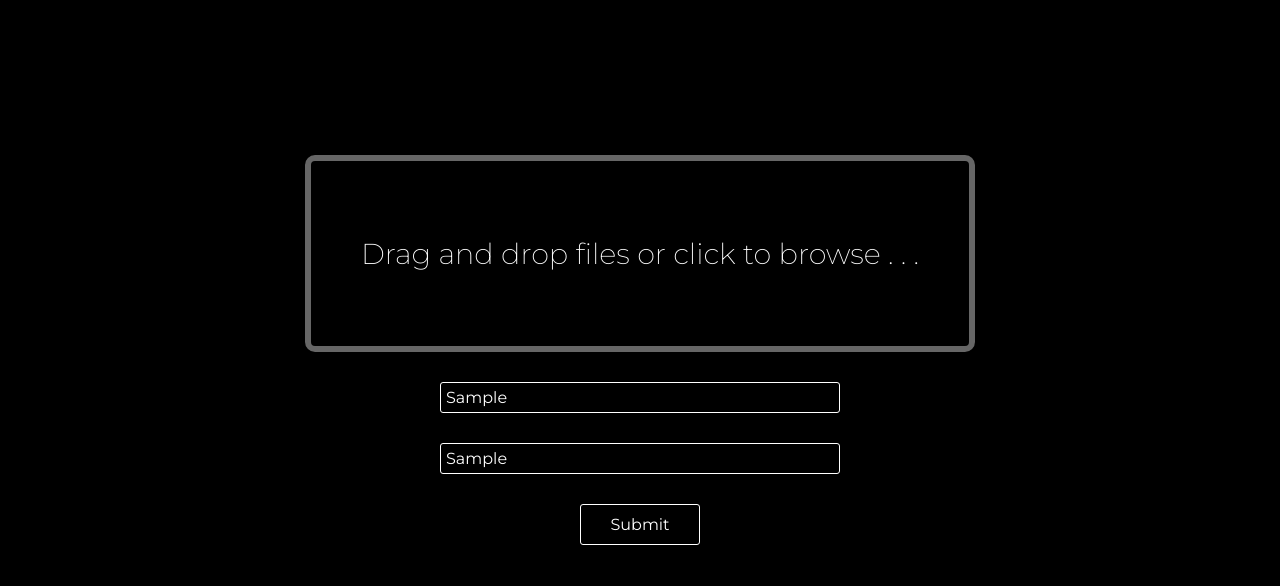
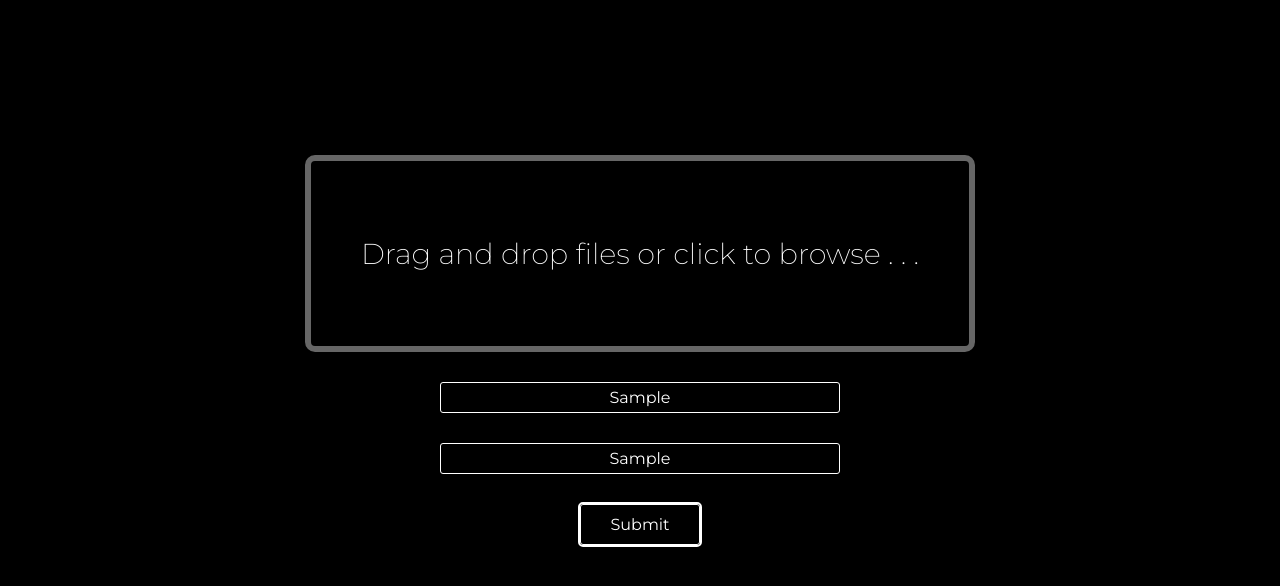
Before and after one commit to pJanks/file_naming_app, a website: page index.html in a window 1280 px wide. Both pictures are taken after typing "Sample", "Sample" into the empty fields and a click on the button "Submit". Shown: the part 90-676 px from the top of the page. Drawn offline with nearby package versions, Linux system fonts and the light colour scheme; no server answers.

Commit message:
Ajust styles

```diff
--- a/public/styles/styles.css
+++ b/public/styles/styles.css
@@ -1,4 +1,4 @@
-@import url('https://fonts.googleapis.com/css2?family=Montserrat:wght@100;200;300;400;500;600;700;800;900&display=swap');
+@import url('https://fonts.googleapis.com/css2?family=Montserrat:wght@100;200;400&display=swap');
 
 body {
   font-family: 'Montserrat', sans-serif;
@@ -64,11 +64,12 @@ body {
   border-radius: 3px;
   margin-top: 30px;
   padding: 5px;
+  text-align: center;
   width: 400px;
 }
 
-.user-input:focus {
-  outline: 4px solid #FFF;
+.user-input::placeholder {
+  color: #CCC;
 }
 
 .submit-button {
@@ -89,6 +90,11 @@ body {
   background-color: #666;
 }
 
+.user-input:focus,
+.submit-button:focus {
+  outline: 2px solid #FFF;
+}
+
 .hidden {
   display: none;
 }
```
